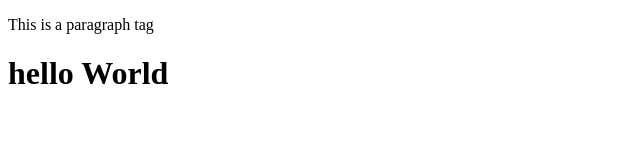
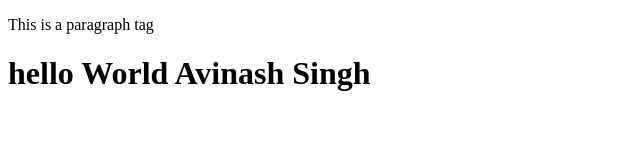
Before and after one commit to avinashsingh76328-creator/local-repo, a plain HTML site: page index.html in a window 1280 px wide. Shown: the whole page, without its empty margins (0-640 px from the left). Drawn offline with Linux system fonts and the light colour scheme.

Commit message:
Add name

```diff
--- a/index.html
+++ b/index.html
@@ -11,6 +11,7 @@
 
     <h1>
         hello World
+        Avinash Singh
     </h1>
 
 </body>
```
